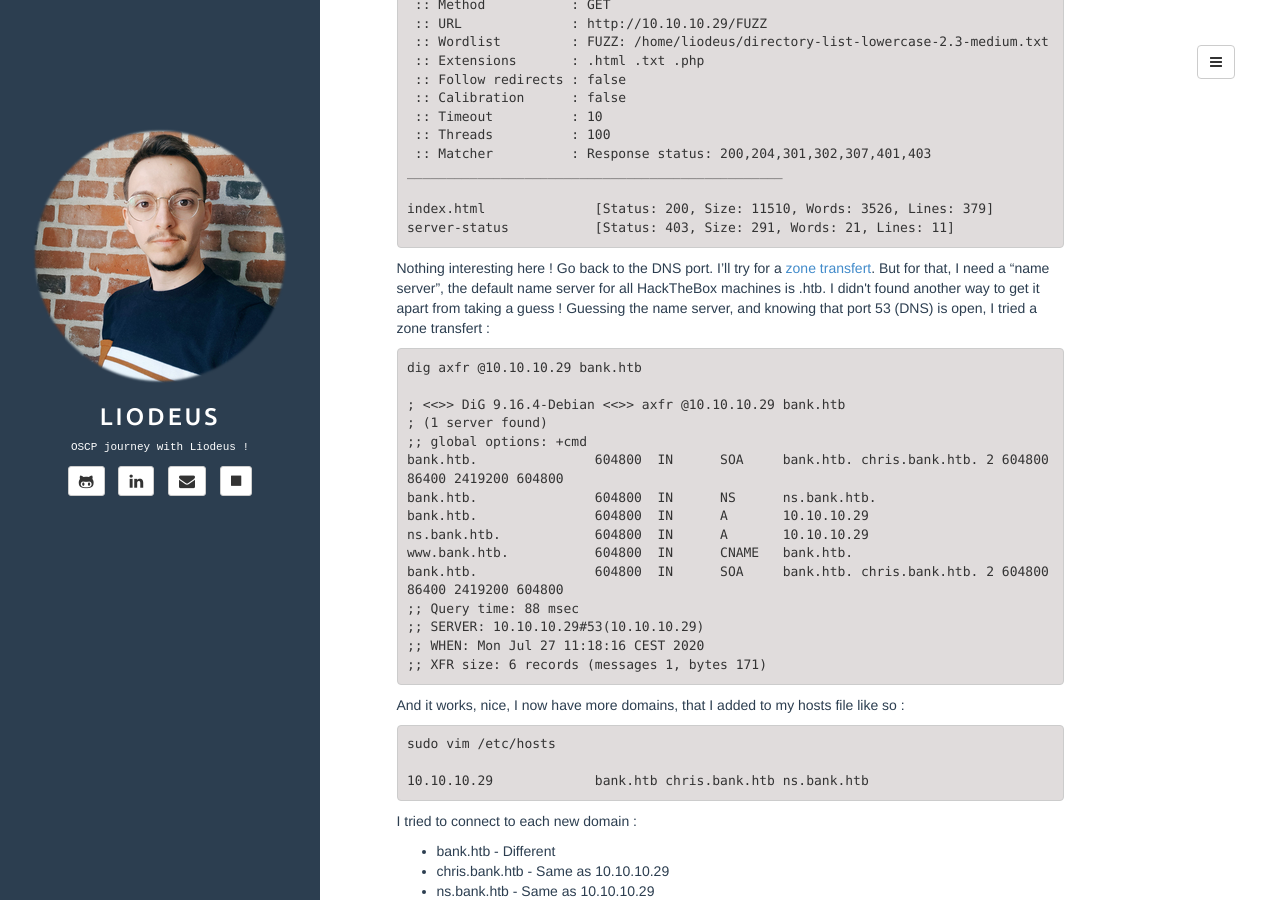
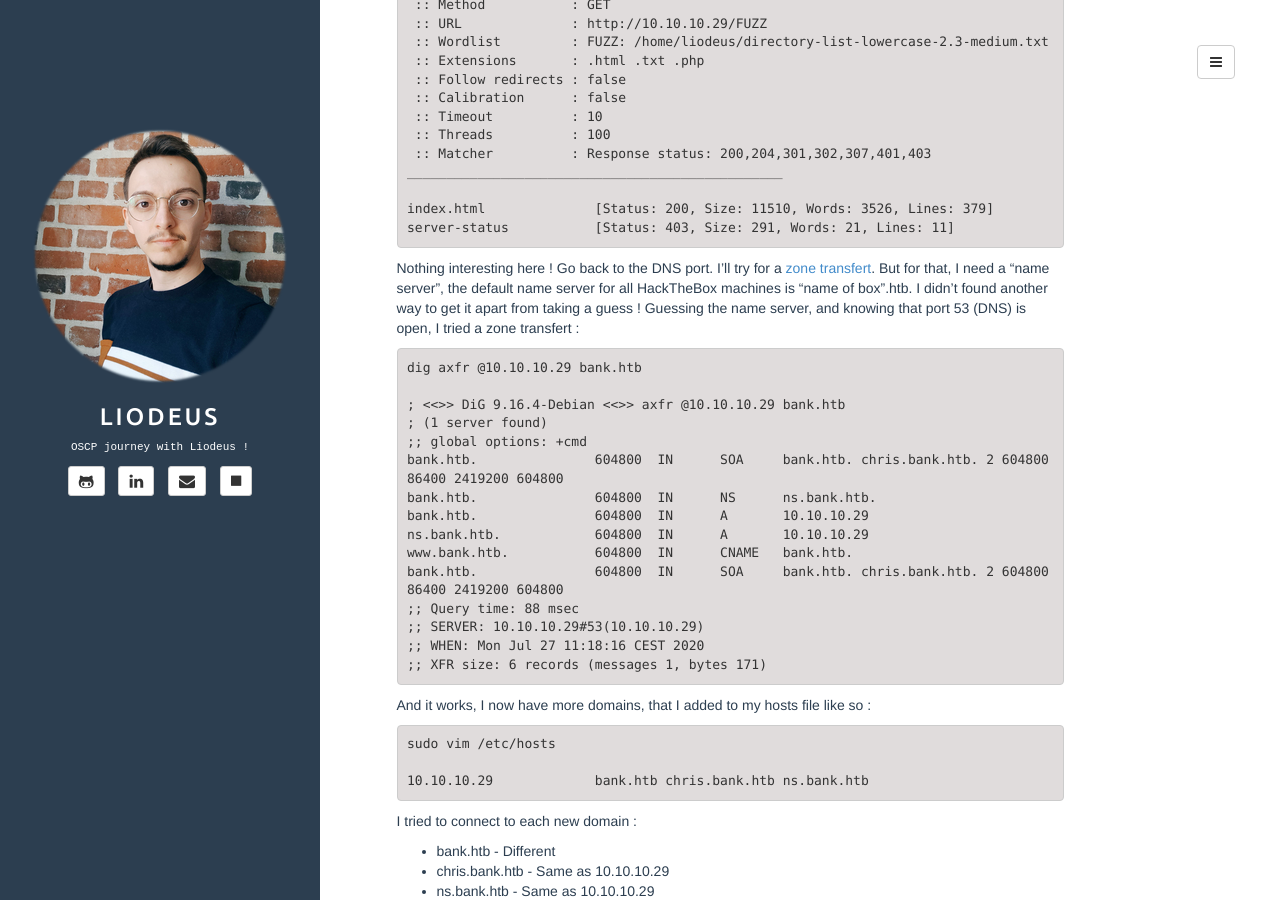
Before and after one commit to Liodeus/liodeus.github.io, a Jekyll site: the page built from _posts/2020-07-28-bank.md, in a window 1280 px wide and 900 px high, scrolled down 2226 px. Built offline with Jekyll 4.4.1, drawn with Linux system fonts in a browser that asks for light colours; some of the changed text lies outside the part shown.

Commit message:
Add files via upload

````diff
--- a/_posts/2020-07-28-bank.md
+++ b/_posts/2020-07-28-bank.md
@@ -94,7 +94,7 @@ index.html              [Status: 200, Size: 11510, Words: 3526, Lines: 379]
 server-status           [Status: 403, Size: 291, Words: 21, Lines: 11]
 ```
 
-Nothing interesting here ! Go back to the DNS port. I'll try for a [zone transfert](https://null-byte.wonderhowto.com/forum/zone-transfer-attack-dns-0179845/). But for that, I need a "name server", the default name server for all HackTheBox machines is <name of box>.htb. I didn't found another way to get it apart from taking a guess ! Guessing the name server, and knowing that port 53 (DNS) is open, I tried a zone transfert :
+Nothing interesting here ! Go back to the DNS port. I'll try for a [zone transfert](https://null-byte.wonderhowto.com/forum/zone-transfer-attack-dns-0179845/). But for that, I need a "name server", the default name server for all HackTheBox machines is "name of box".htb. I didn't found another way to get it apart from taking a guess ! Guessing the name server, and knowing that port 53 (DNS) is open, I tried a zone transfert :
 
 ```
 dig axfr @10.10.10.29 bank.htb
@@ -114,7 +114,7 @@ bank.htb.               604800  IN      SOA     bank.htb. chris.bank.htb. 2 6048
 ;; XFR size: 6 records (messages 1, bytes 171)
 ```
 
-And it works, nice, I now have more domains, that I added to my hosts file like so :
+And it works, I now have more domains, that I added to my hosts file like so :
 
 ```
 sudo vim /etc/hosts
````
Also changed, not shown: other parts of _posts/2020-07-28-bank.md (+2 -2 lines).
